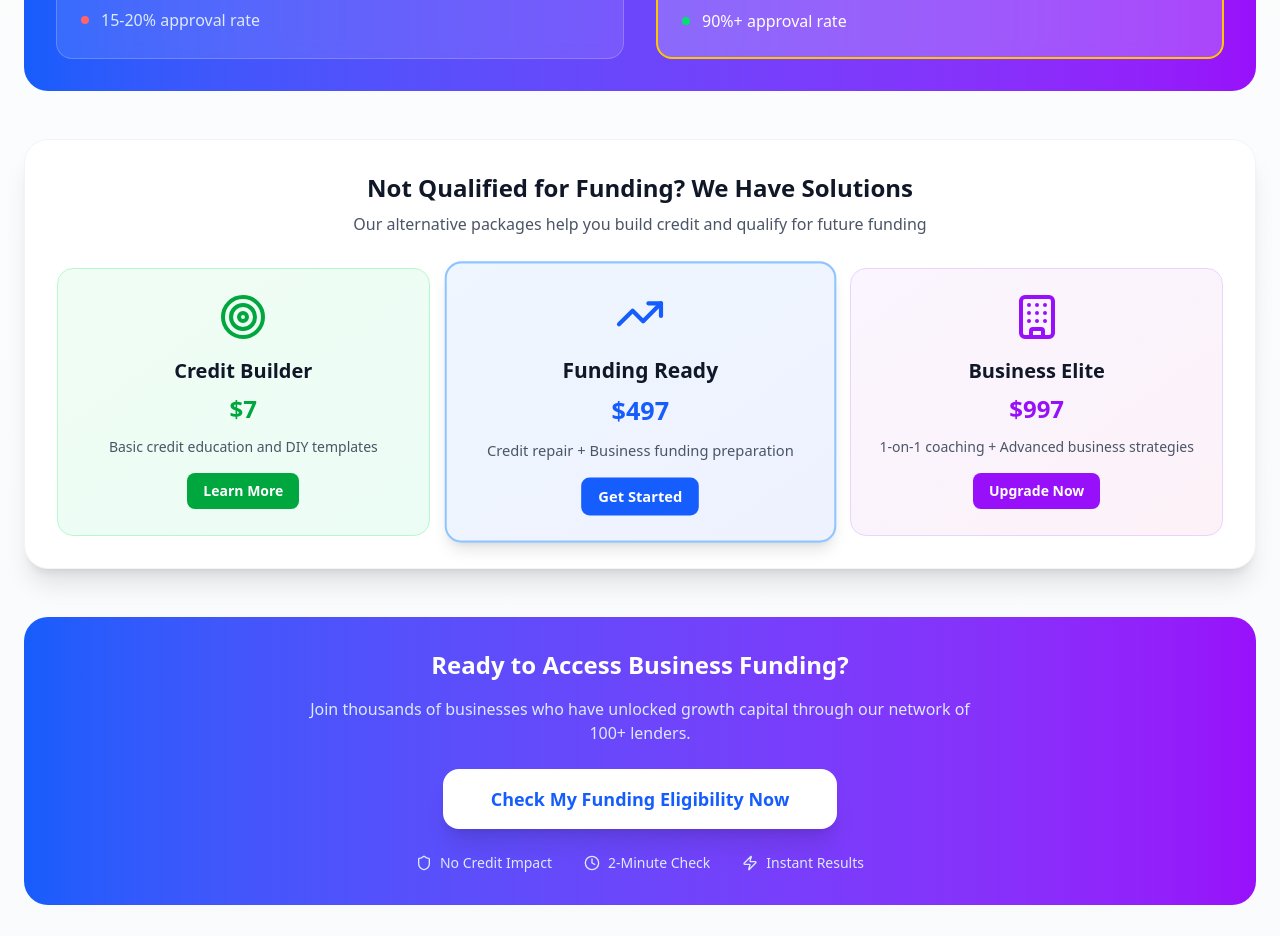
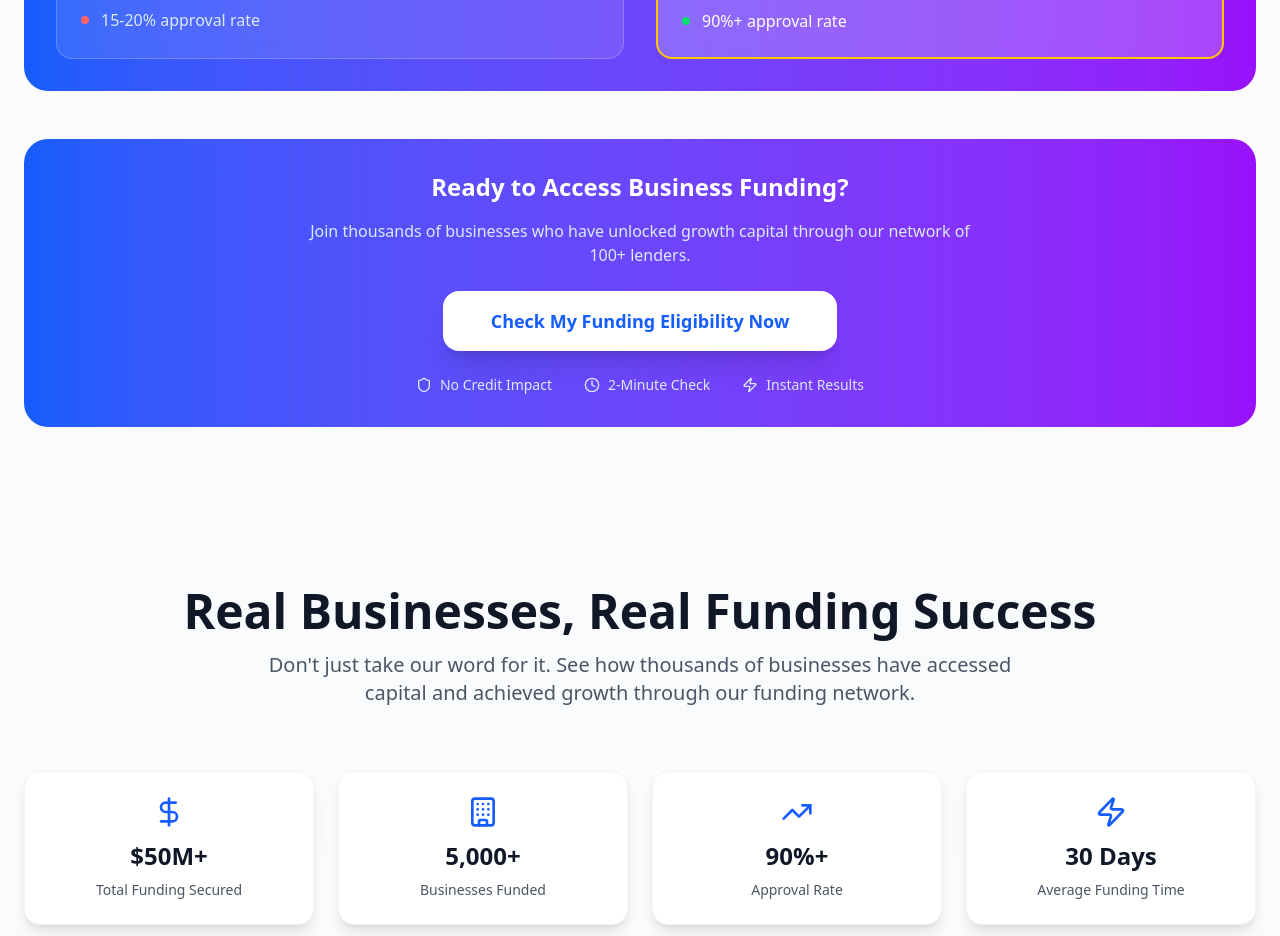
Before and after one commit to Viktor-Kode/ScoreUp-RiseUp, a Next.js app: page / in a window 1280 px wide. Shown: the part 6180-7116 px from the top of the page. Built offline with nearby package versions, Linux system fonts and the light colour scheme.

Commit message:
'rembtn'

```diff
--- a/app/comonents/BenefitsSection.jsx
+++ b/app/comonents/BenefitsSection.jsx
@@ -238,51 +238,7 @@ export default function BenefitsSection() {
           </div>
         </motion.div>
 
-        {/* Alternative Solutions for Non-Qualified */}
-        <motion.div
-          initial={{ opacity: 0, y: 30 }}
-          whileInView={{ opacity: 1, y: 0 }}
-          viewport={{ once: true }}
-          transition={{ duration: 0.6, delay: 0.4 }}
-          className="bg-white rounded-3xl p-8 shadow-xl border border-gray-100 mb-12"
-        >
-          <div className="text-center mb-8">
-            <h3 className="text-2xl font-bold text-gray-900 mb-2">Not Qualified for Funding? We Have Solutions</h3>
-            <p className="text-gray-600">Our alternative packages help you build credit and qualify for future funding</p>
-          </div>
 
-          <div className="grid md:grid-cols-3 gap-6 text-center">
-            <div className="bg-gradient-to-br from-green-50 to-emerald-50 rounded-2xl p-6 border border-green-200">
-              <Target className="w-12 h-12 text-green-600 mx-auto mb-4" />
-              <div className="text-xl font-bold text-gray-900 mb-2">Credit Builder</div>
-              <div className="text-2xl font-bold text-green-600 mb-3">$7</div>
-              <p className="text-gray-600 text-sm mb-4">Basic credit education and DIY templates</p>
-              <button className="bg-green-600 text-white px-4 py-2 rounded-lg text-sm font-semibold hover:bg-green-700 transition-colors">
-                Learn More
-              </button>
-            </div>
-
-            <div className="bg-gradient-to-br from-blue-50 to-indigo-50 rounded-2xl p-6 border-2 border-blue-300 transform scale-105 shadow-lg">
-              <TrendingUp className="w-12 h-12 text-blue-600 mx-auto mb-4" />
-              <div className="text-xl font-bold text-gray-900 mb-2">Funding Ready</div>
-              <div className="text-2xl font-bold text-blue-600 mb-3">$497</div>
-              <p className="text-gray-600 text-sm mb-4">Credit repair + Business funding preparation</p>
-              <button className="bg-blue-600 text-white px-4 py-2 rounded-lg text-sm font-semibold hover:bg-blue-700 transition-colors">
-                Get Started
-              </button>
-            </div>
-
-            <div className="bg-gradient-to-br from-purple-50 to-pink-50 rounded-2xl p-6 border border-purple-200">
-              <Building className="w-12 h-12 text-purple-600 mx-auto mb-4" />
-              <div className="text-xl font-bold text-gray-900 mb-2">Business Elite</div>
-              <div className="text-2xl font-bold text-purple-600 mb-3">$997</div>
-              <p className="text-gray-600 text-sm mb-4">1-on-1 coaching + Advanced business strategies</p>
-              <button className="bg-purple-600 text-white px-4 py-2 rounded-lg text-sm font-semibold hover:bg-purple-700 transition-colors">
-                Upgrade Now
-              </button>
-            </div>
-          </div>
-        </motion.div>
 
         {/* Final CTA */}
         <motion.div
--- a/app/comonents/ContactSection.jsx
+++ b/app/comonents/ContactSection.jsx
@@ -40,8 +40,8 @@ export default function ContactSection() {
 
     try {
       await emailjs.send(
-        'service_renapht', // Your EmailJS service ID
-        'template_contact_form', // You'll need to create this template
+        'service_nwn8itj', // Your EmailJS service ID
+        'template_zt2zeu9', // You'll need to create this template
         {
           to_email: 'your-email@scoreupriseup.com',
           from_name: formData.name,
@@ -52,7 +52,7 @@ export default function ContactSection() {
           submission_type: 'Website Contact Form',
           submission_date: new Date().toISOString()
         },
-        'SS2R3dMbKoMDjBayk' // Your EmailJS public key
+        '7vyRc9YT7OttdbuIW' // Your EmailJS public key
       );
 
       setIsSubmitted(true);
```
